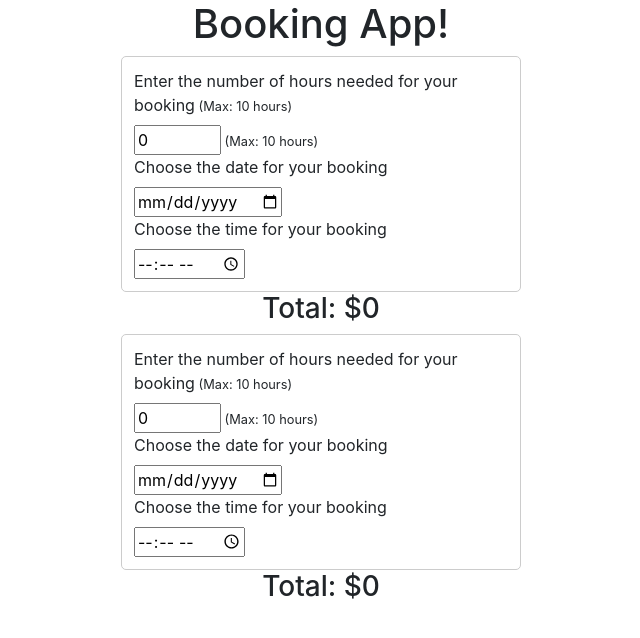
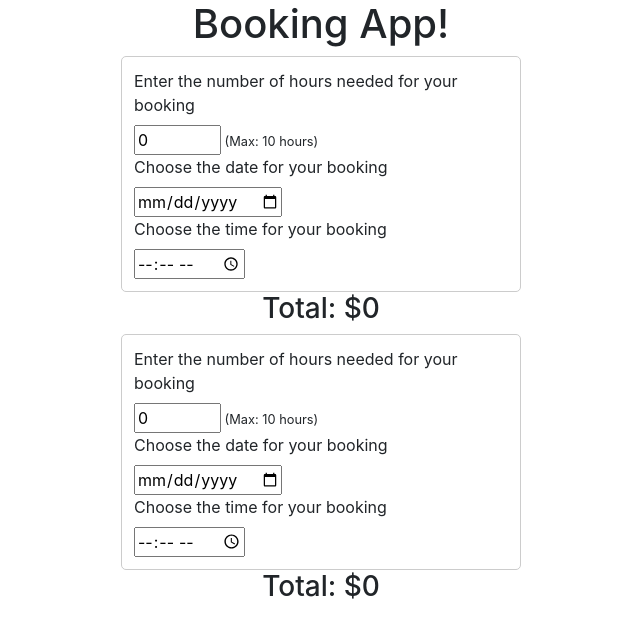
Before and after one commit to ryanwong2000/booking-app-test, a React (Create React App) app: page / in a window 1280 px wide. Shown: the top 638 px of the page, without its empty margins (319-959 px from the left). Built offline with nearby package versions, Linux system fonts and the light colour scheme.

Commit message:
extra message

```diff
--- a/src/components/MyForm.js
+++ b/src/components/MyForm.js
@@ -27,7 +27,6 @@ export default class MyForm extends Component {
           <div>
             <label htmlFor="hoursNeeded">
               Enter the number of hours needed for your booking
-              <small> (Max: 10 hours)</small>
             </label>
             <br />
             <input
--- a/src/components/SillyForm.js
+++ b/src/components/SillyForm.js
@@ -27,7 +27,6 @@ export default class MyForm extends Component {
           <div>
             <label htmlFor="hoursNeeded">
               Enter the number of hours needed for your booking
-              <small> (Max: 10 hours)</small>
             </label>
             <br />
             <input
```
